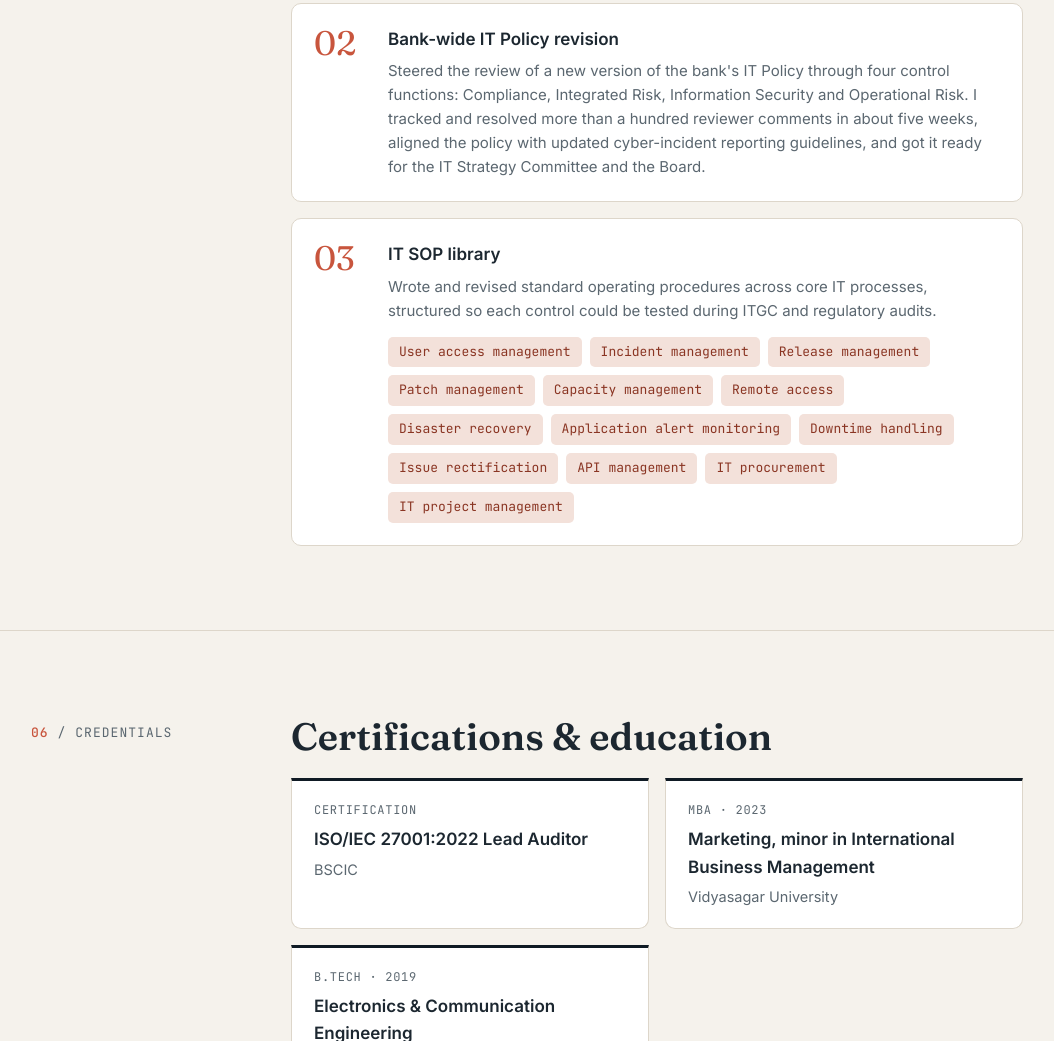
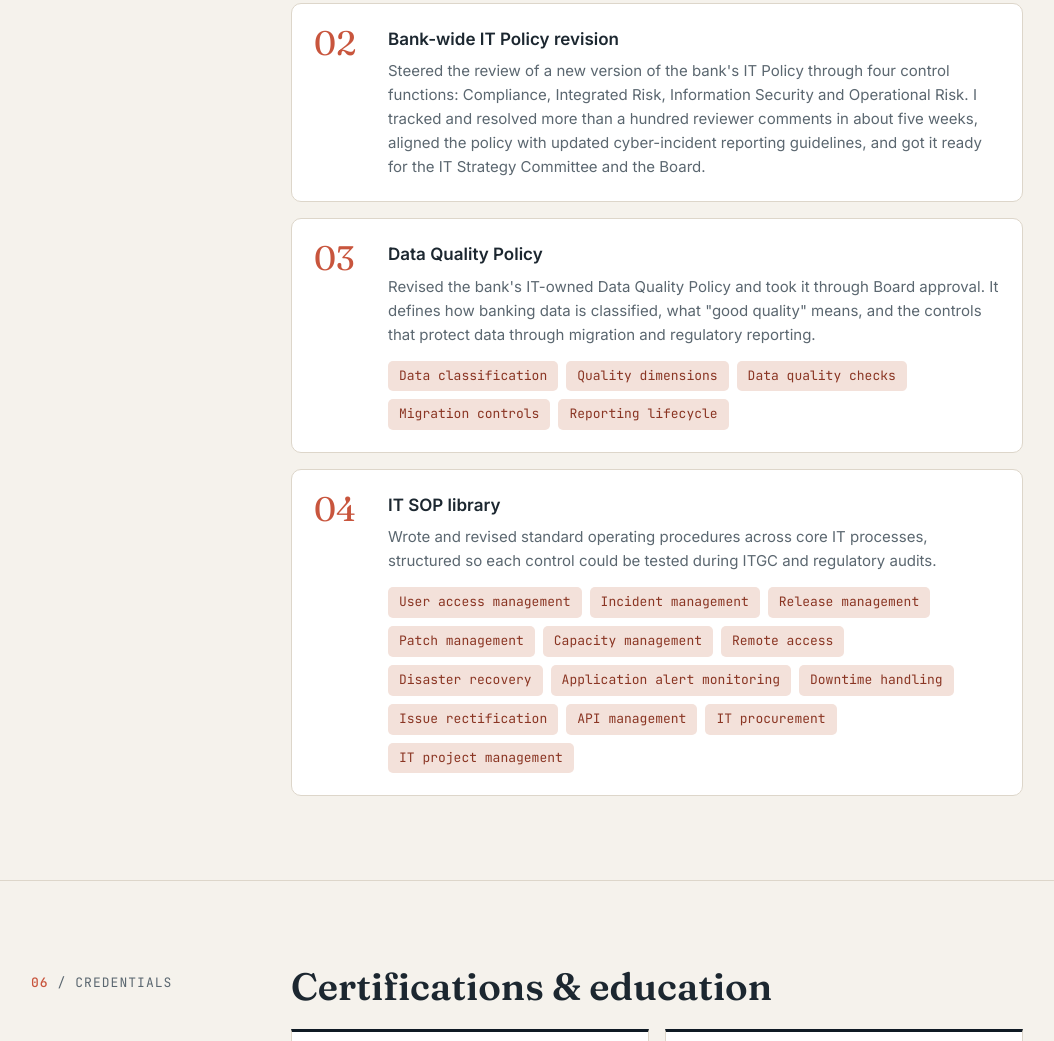
Before and after one commit to Kaustav-97/Kaustav-97.github.io, a plain HTML site: page index.html in a window 1280 px wide. Shown: the part 5053-6094 px from the top of the page, without its empty margins (113-1167 px from the left). Drawn offline with Linux system fonts and the light colour scheme.

Commit message:
Add Data Quality Policy case study
Co-Authored-By: Claude Opus 5.5 <noreply@anthropic.com>
Claude-Session: https://claude.ai/code/session_01WACkMVjtwS9RbgSScqN9aD

```diff
--- a/index.html
+++ b/index.html
@@ -310,6 +310,20 @@
         <div class="card">
           <div class="num">03</div>
           <div>
+            <h3>Data Quality Policy</h3>
+            <p>Revised the bank's IT-owned Data Quality Policy and took it through Board approval. It defines how banking data is classified, what "good quality" means, and the controls that protect data through migration and regulatory reporting.</p>
+            <div class="frameworks" style="margin-top:14px">
+              <span class="tag">Data classification</span>
+              <span class="tag">Quality dimensions</span>
+              <span class="tag">Data quality checks</span>
+              <span class="tag">Migration controls</span>
+              <span class="tag">Reporting lifecycle</span>
+            </div>
+          </div>
+        </div>
+        <div class="card">
+          <div class="num">04</div>
+          <div>
             <h3>IT SOP library</h3>
             <p>Wrote and revised standard operating procedures across core IT processes, structured so each control could be tested during ITGC and regulatory audits.</p>
             <div class="frameworks" style="margin-top:14px">
```
